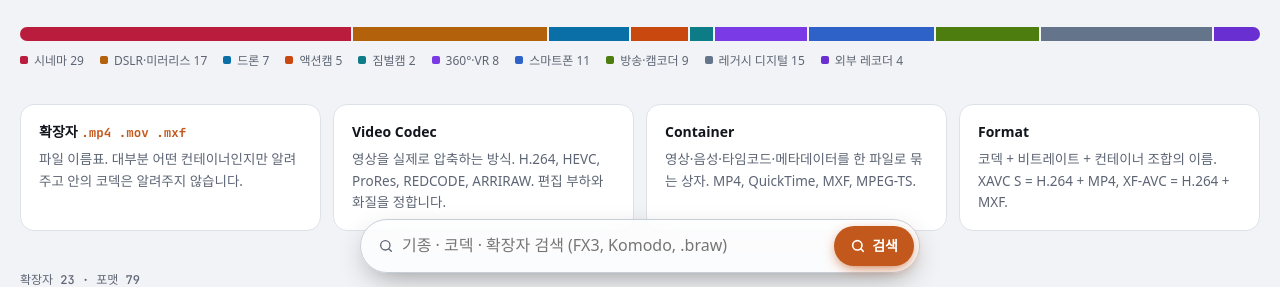
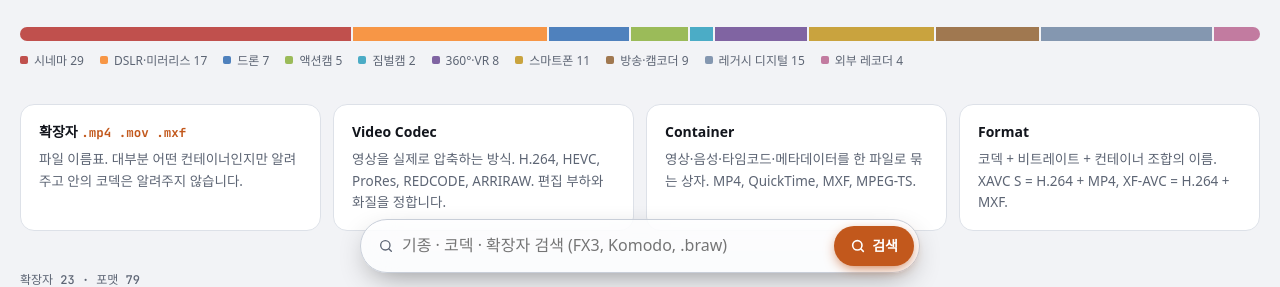
Before and after one commit to AlterPictures/capture-formats, a plain HTML site: page index.html in a window 1280 px wide. Shown: the part 515-802 px from the top of the page. Drawn offline with nearby package versions, Linux system fonts and the light colour scheme; a web font is replaced by a local one.

Commit message:
Add files via upload

```diff
--- a/index.html
+++ b/index.html
@@ -17,8 +17,8 @@
   --bg:#F2F3F6; --bg-2:#E9EBF0; --surface:#FFFFFF; --ink:#12151C; --muted:#5D6574; --line:#DDE1E8; --line-2:#C8CED8;
   --accent:#C2581C; --accent-2:#1F6FA8; --glow:rgba(194,88,28,.16);
   --ok:#1E7A45; --ok-bg:#DDF3E4; --warn:#9A5A00; --warn-bg:#FFF0D6; --std-bg:#ECEEF3; --bad:#B4233C; --bad-bg:#FBDDE2;
-  --c-phone:#2E62C9; --c-action:#C9480F; --c-gimbal:#0E7C86; --c-vr:#7A3BE6; --c-drone:#0A6FA6;
-  --c-ilc:#B4610B; --c-cine:#B91C3C; --c-bcast:#4D7C0F; --c-rec:#6A2FD0; --c-legacy:#64748B;
+  --c-cine:#C0504D; --c-ilc:#F79646; --c-drone:#4F81BD; --c-action:#9BBB59; --c-gimbal:#4BACC6;
+  --c-vr:#8064A2; --c-phone:#C9A33E; --c-bcast:#A07850; --c-legacy:#8497B0; --c-rec:#C27BA0;
   --f-display:"Bricolage Grotesque","IBM Plex Sans KR",system-ui,sans-serif;
   --f-body:"IBM Plex Sans KR",system-ui,-apple-system,"Apple SD Gothic Neo","Malgun Gothic",sans-serif;
   --f-mono:"JetBrains Mono",ui-monospace,SFMono-Regular,Menlo,monospace;
@@ -28,15 +28,15 @@
   --bg:#0C0E13; --bg-2:#11141B; --surface:#161A22; --ink:#ECEBE6; --muted:#9199A6; --line:#232935; --line-2:#323A48;
   --accent:#F2A36B; --accent-2:#7CC2EA; --glow:rgba(242,163,107,.14);
   --ok:#7FD69E; --ok-bg:#16301F; --warn:#F0BC67; --warn-bg:#33270F; --std-bg:#1E232D; --bad:#F59AAA; --bad-bg:#3A1A21;
-  --c-phone:#86AEF7; --c-action:#F7A072; --c-gimbal:#5FCDD5; --c-vr:#BCA0FB; --c-drone:#71C4F0;
-  --c-ilc:#F2B866; --c-cine:#F78EA3; --c-bcast:#A9D663; --c-rec:#C6A8FB; --c-legacy:#A5B0C0;
+  --c-cine:#C96B68; --c-ilc:#F8A662; --c-drone:#6994C7; --c-action:#AAC572; --c-gimbal:#66B8CF;
+  --c-vr:#937BB0; --c-phone:#D1B05B; --c-bcast:#AE8C6A; --c-legacy:#96A7BC; --c-rec:#CB8FAE;
   --shadow:0 1px 2px rgba(0,0,0,.3),0 12px 28px -14px rgba(0,0,0,.6); color-scheme:dark}}
 :root[data-theme="dark"]{
   --bg:#0C0E13; --bg-2:#11141B; --surface:#161A22; --ink:#ECEBE6; --muted:#9199A6; --line:#232935; --line-2:#323A48;
   --accent:#F2A36B; --accent-2:#7CC2EA; --glow:rgba(242,163,107,.14);
   --ok:#7FD69E; --ok-bg:#16301F; --warn:#F0BC67; --warn-bg:#33270F; --std-bg:#1E232D; --bad:#F59AAA; --bad-bg:#3A1A21;
-  --c-phone:#86AEF7; --c-action:#F7A072; --c-gimbal:#5FCDD5; --c-vr:#BCA0FB; --c-drone:#71C4F0;
-  --c-ilc:#F2B866; --c-cine:#F78EA3; --c-bcast:#A9D663; --c-rec:#C6A8FB; --c-legacy:#A5B0C0;
+  --c-cine:#C96B68; --c-ilc:#F8A662; --c-drone:#6994C7; --c-action:#AAC572; --c-gimbal:#66B8CF;
+  --c-vr:#937BB0; --c-phone:#D1B05B; --c-bcast:#AE8C6A; --c-legacy:#96A7BC; --c-rec:#CB8FAE;
   --shadow:0 1px 2px rgba(0,0,0,.3),0 12px 28px -14px rgba(0,0,0,.6); color-scheme:dark}
 
 *{box-sizing:border-box}
@@ -256,7 +256,7 @@ main{padding-block:30px 40px}
 @keyframes rise{from{opacity:.001;transform:translateY(10px) scale(.985)}to{opacity:1;transform:none}}
 .reel.flash .card{border-color:var(--accent);box-shadow:0 0 0 4px var(--glow),var(--shadow);transition:border-color .2s,box-shadow .2s}
 .meta{display:flex;gap:5px;flex-wrap:wrap;align-items:center}
-.tag{font-size:11px;font-weight:600;padding:2px 8px;border-radius:999px;color:var(--cc);background:color-mix(in srgb,var(--cc) 13%,transparent)}
+.tag{font-size:11px;font-weight:600;padding:2px 8px;border-radius:999px;color:color-mix(in srgb,var(--cc) 70%,var(--ink));background:color-mix(in srgb,var(--cc) 13%,transparent)}
 .ver{margin-left:auto;font-size:11px;font-weight:700;padding:2px 8px;border-radius:6px}
 .ver.web{color:var(--ok);background:var(--ok-bg)}
 .ver.std{color:var(--muted);background:var(--std-bg)}
```
